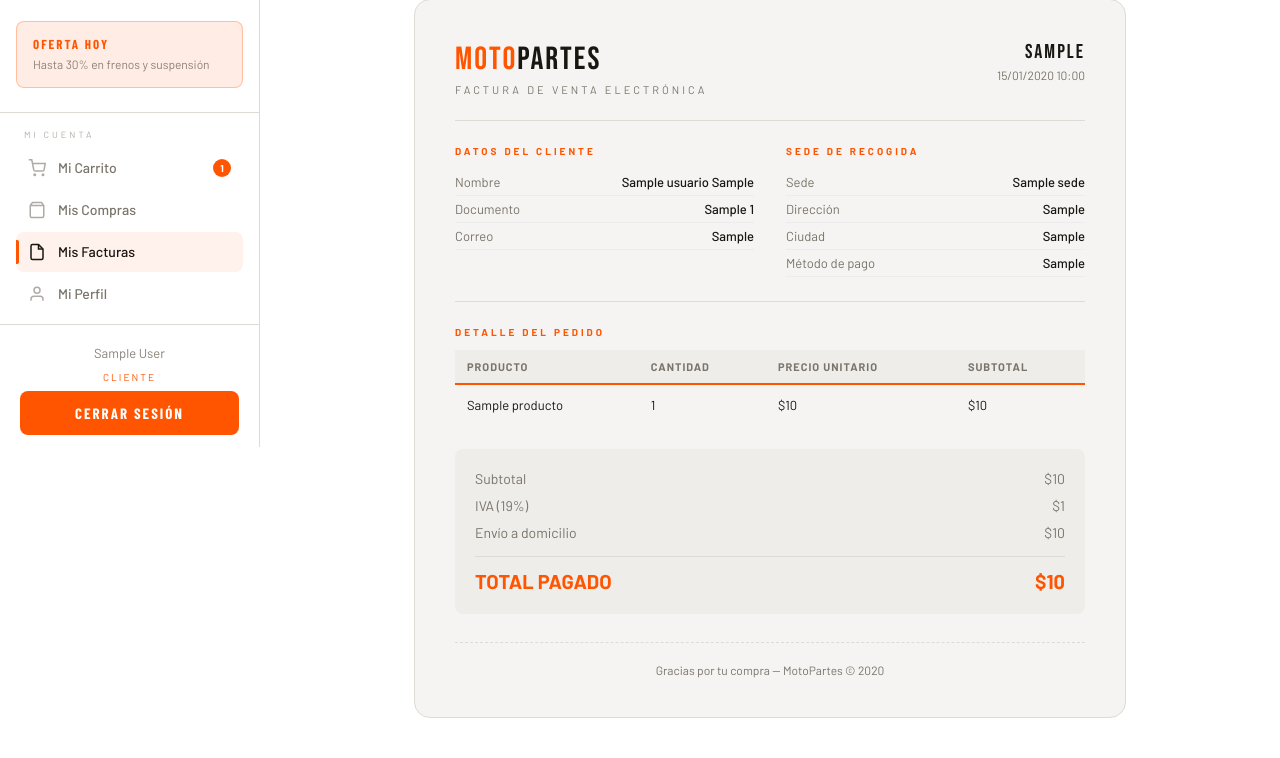
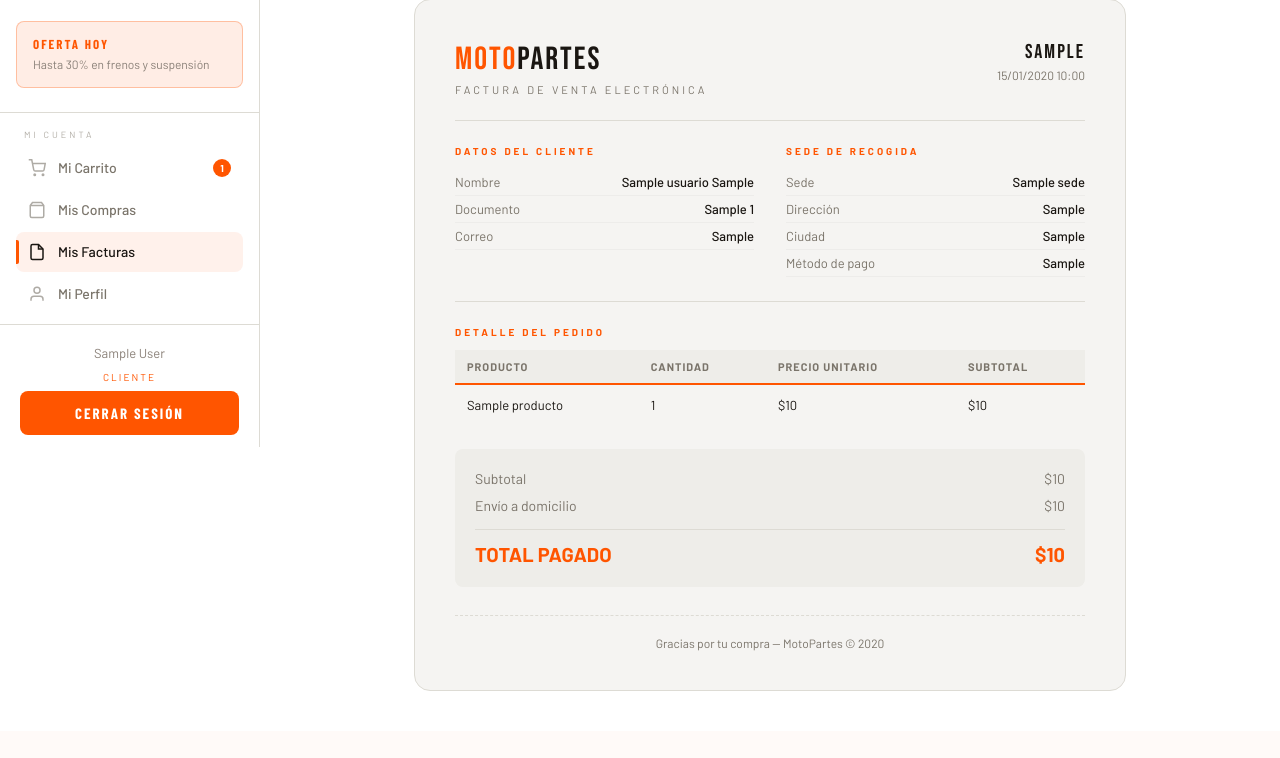
Before and after one commit to duartegonzalezdavidalejandro6-sys/MotoPartes, a Django app: page /facturas/1/ in a window 1280 px wide. Shown: the part 353-1111 px from the top of the page. After the commit the page ends 1044 px from the top, so only its background shows below. Run offline with Django 5.2, Linux system fonts and the light colour scheme; a user stored in the database is signed in; tables that the repository leaves empty hold one stand-in row (values such as "Sample post").

Commit message:
Update factura_detalle.html

```diff
--- a/acceso/templates/acceso/factura_detalle.html
+++ b/acceso/templates/acceso/factura_detalle.html
@@ -306,7 +306,6 @@
 
       <div class="fac-totales">
         <div class="fac-total-fila"><span>Subtotal</span><span>${{ factura.subtotal|floatformat:0 }}</span></div>
-        <div class="fac-total-fila"><span>IVA (19%)</span><span>${{ factura.iva|floatformat:0 }}</span></div>
         {% if pedido.costo_envio and pedido.costo_envio > 0 %}
         <div class="fac-total-fila"><span>Envío a domicilio</span><span>${{ pedido.costo_envio|floatformat:0 }}</span></div>
         {% endif %}
```
